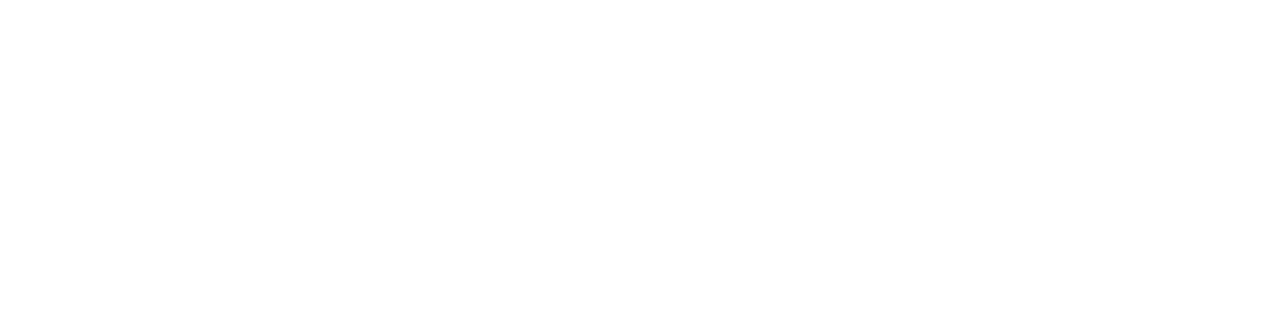
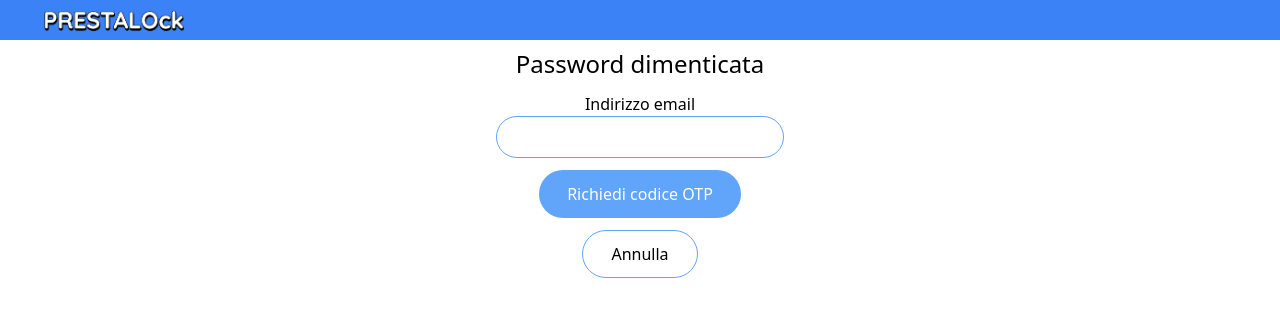
Before and after one commit to Bonis98/PRESTALOck, a Nuxt app in the folder frontend/: page /forgotPassword in a window 1280 px wide. Before the commit this address had no page. Shown: the top 316 px of the page. Built offline with nearby package versions, Linux system fonts and the light colour scheme.

Commit message:
Frontend: add forgot password page

```diff
--- /dev/null
+++ b/frontend/pages/forgotPassword.vue
@@ -0,0 +1,120 @@
+<template>
+  <div>
+    <Loader v-show="loading" />
+    <TopBar />
+    <div class="text-center w-11/12 m-auto mb-6 justify-around gap-24 pt-12">
+      <div class="text-center mb-3 text-2xl">
+        Password dimenticata
+      </div>
+      <div class="text-center">
+        <div class="mt-3">
+          <div>Indirizzo email</div>
+          <Input v-model="email" />
+        </div>
+        <div v-show="sentOtp" class="mt-3">
+          <div>Codice OTP ricevuto via mail</div>
+          <Input v-model="otp" type="password" />
+        </div>
+        <div v-show="sentOtp" class="mt-3">
+          <div>Nuova Password</div>
+          <Input v-model="password" type="password" />
+        </div>
+        <div v-show="sentOtp" class="mt-3">
+          <div>Conferma nuova Password</div>
+          <Input v-model="password2" type="password" />
+        </div>
+
+        <div v-show="!sentOtp" class="mt-3">
+          <Button text="Richiedi codice OTP" @click="askOtp()" />
+        </div>
+
+        <div v-show="sentOtp" class="mt-3">
+          <Button text="Cambia password" @click="changePassword()" />
+        </div>
+
+        <div class="mt-3">
+          <NuxtLink :to="{ path: '/signin' }">
+            <Button text="Annulla" hollow />
+          </NuxtLink>
+        </div>
+      </div>
+    </div>
+  </div>
+</template>
+
+<script>
+export default {
+  data () {
+    return {
+      loading: false,
+      sentOtp: false,
+      email: '',
+      otp: '',
+      password: '',
+      password2: ''
+    }
+  },
+
+  methods: {
+    async askOtp () {
+      if (this.email == '') {
+        alert('Inserire l\'indirizzo email')
+        return
+      }
+
+      this.loading = true
+
+      const result = await this.$callApi('/api/forgotPassword/' + encodeURIComponent(this.email), 'GET')
+
+      if (!result.error) {
+        alert('Abbiamo inviato un codice OTP alla tua casella di posta elettronica. Inseriscilo per reimpostare la password')
+        this.sentOtp = true
+      } else if (result.errorStatus == 404) {
+        alert('Indirizzo email non trovato')
+      }
+      this.loading = false
+    },
+
+    async changePassword () {
+      if (this.email == '') {
+        alert('Inserire l\'indirizzo email')
+        return
+      }
+
+      if (this.otp == '') {
+        alert('Inserire il codice OTP ottenuto per email')
+        return
+      }
+
+      if (this.password == '') {
+        alert('Inserire una password')
+        return
+      }
+
+      if (this.password != this.password2) {
+        alert('Le password devono coincidere')
+        return
+      }
+
+      this.loading = true
+
+      const result = await this.$callApi('/api/resetPassword', 'POST', {
+        email: this.email,
+        tempCode: this.otp,
+        newPassword: this.password
+      })
+
+      if (!result.error) {
+        alert('Password reimpostata correttamente')
+        localStorage.setItem('token', result.data.token)
+        localStorage.setItem('name', result.data.name + ' ' + result.data.surname)
+        localStorage.setItem('userId', result.data.userId)
+        this.$router.push({ path: '/' })
+      } else if (result.errorStatus == 403) {
+        alert('I dati inseriti non sono corretti. Riprovare')
+      }
+      this.loading = false
+    }
+  }
+}
+</script>
--- a/frontend/pages/signin.vue
+++ b/frontend/pages/signin.vue
@@ -20,6 +20,11 @@
         </div>
         <div class="mt-3">
           <Button text="Login" @click="signin()" />
+        </div>
+        <div class="mt-3">
+          <NuxtLink :to="{ path: '/forgotPassword' }">
+            <Button text="Password dimenticata" hollow />
+          </NuxtLink>
         </div>
         <div class="mt-12">
           <Button text="Registrati" @click="signup()" />
```
Also changed, not shown: 2 other files (tests, documents, lock files or other folders).
